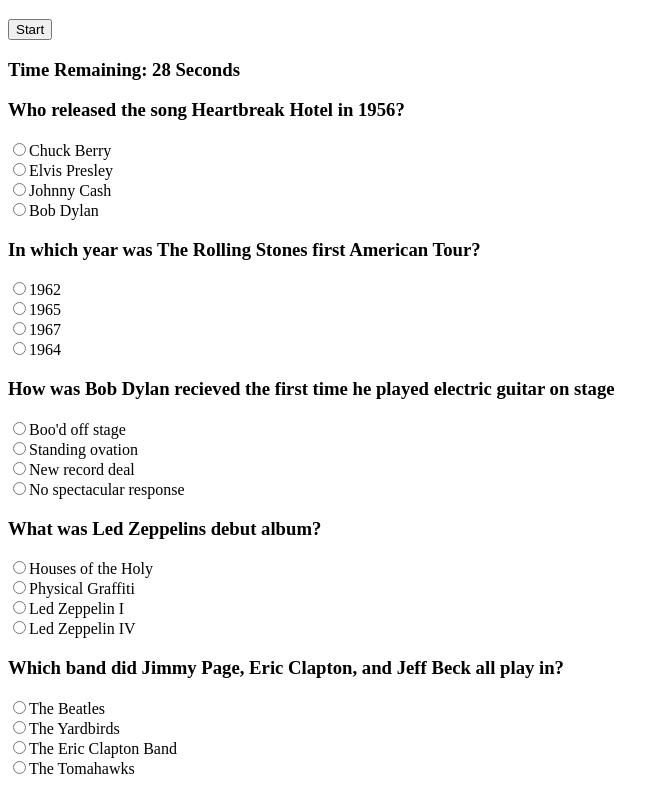
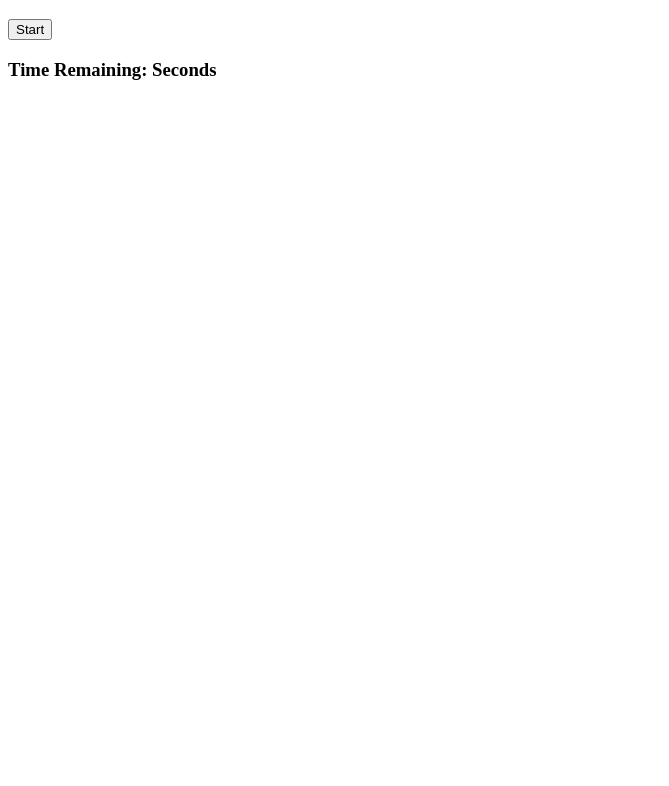
Before and after one commit to vincefio/triviagame, a plain HTML site: page index.html in a window 1280 px wide. Both pictures are taken after a click on the button "Start". Shown: the part 61-847 px from the top of the page, without its empty margins (0-669 px from the left). After the commit the page ends 800 px from the top, so only its background shows below. Drawn offline with nearby package versions, Linux system fonts and the light colour scheme.

Commit message:
some things right some wrong

```diff
--- a/index.html
+++ b/index.html
@@ -14,7 +14,8 @@
 
 
 	<div class="displayNone" id="quizScreen">
-		<h3>Time Remaining: <span id="counter"></span> Seconds</h3>
+	</div>
+		<!-- <h3>Time Remaining: <span id="counter"></span> Seconds</h3>
 
 		<h3>Who released the song Heartbreak Hotel in 1956?</h3>
 		<input type="radio" name="question1" value="">Chuck Berry</br>
@@ -44,8 +45,8 @@
 		<input type="radio" name="question5" value="">The Beatles</br>
 		<input type="radio" name="question5" value="">The Yardbirds</br>
 		<input type="radio" name="question5" value="">The Eric Clapton Band</br>
-		<input type="radio" name="question5" value="">The Tomahawks</br>
-	</div>
+		<input type="radio" name="question5" value="">The Tomahawks</br> -->
+
 
 <!-- 	<div id="finishScreen">
 		<h3>All Done!</h3>
@@ -55,8 +56,21 @@
 
 	<script>
 		window.onload = function(){
-			$('#startButton').click(countdown.start);
+			$('#startButton').click(countdown.start, function(){
+				$('#quizScreen').append('<h3>Time Remaining: <span id="counter"></span> Seconds</h3>');
+			});
 		};
+
+		//an array of objects for the question
+		var questions = [
+			{
+			question1:"Who released the song Heartbreak Hotel in 1956?",
+			wrongAnswer1: "Chuck Berry",
+			rightAnswer: "Elvis Presley",
+			wrongAnswer2: "Johnny Cash",
+			wrongAnswer3: "Bob Dylan"
+			}
+		];
 
 		var intervalId;
 
@@ -73,12 +87,22 @@
 			},
 
 			start: function(){
-				// $('#startButton').click(function(){
+
+					//render all of the questions on the page
+     				//<h3>Time Remaining: <span id="counter"></span> Seconds</h3>
+     				// var counter = '<h3>Time Remaining: <span id="counter"></span> Seconds</h3>';
+     				$('#quizScreen').append('<h3>Time Remaining: <span id="counter"></span> Seconds</h3>');
+
 					if (!clockRunning) {
         				intervalId = setInterval(countdown.count, 1000);
        					clockRunning = true;
      				}
-				// });
+
+
+     				// for(var i = 0; i < questions.length; i++){
+     				// 	console.log('works bitch');
+     				// }
+
 			},
 
 			count: function(){
```
